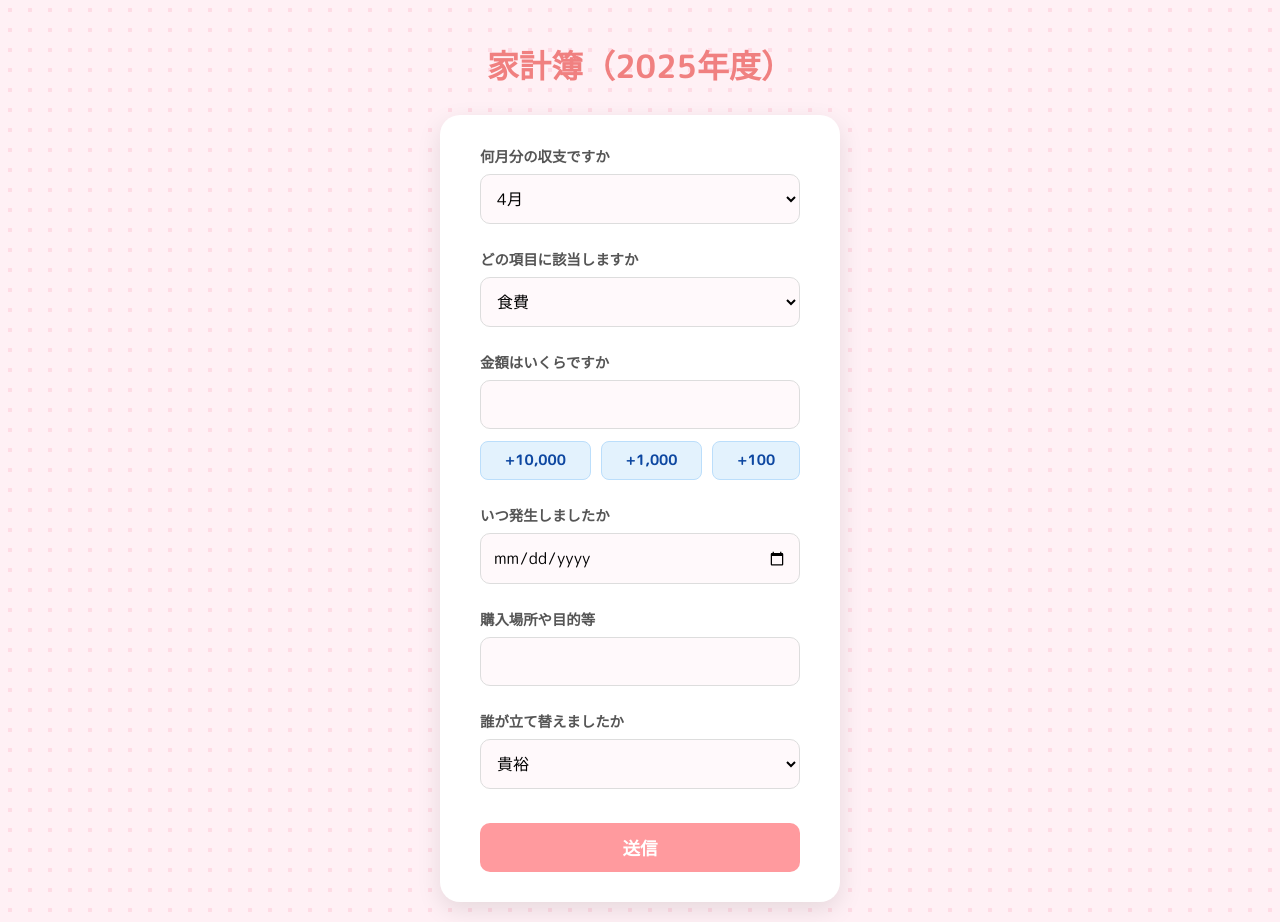
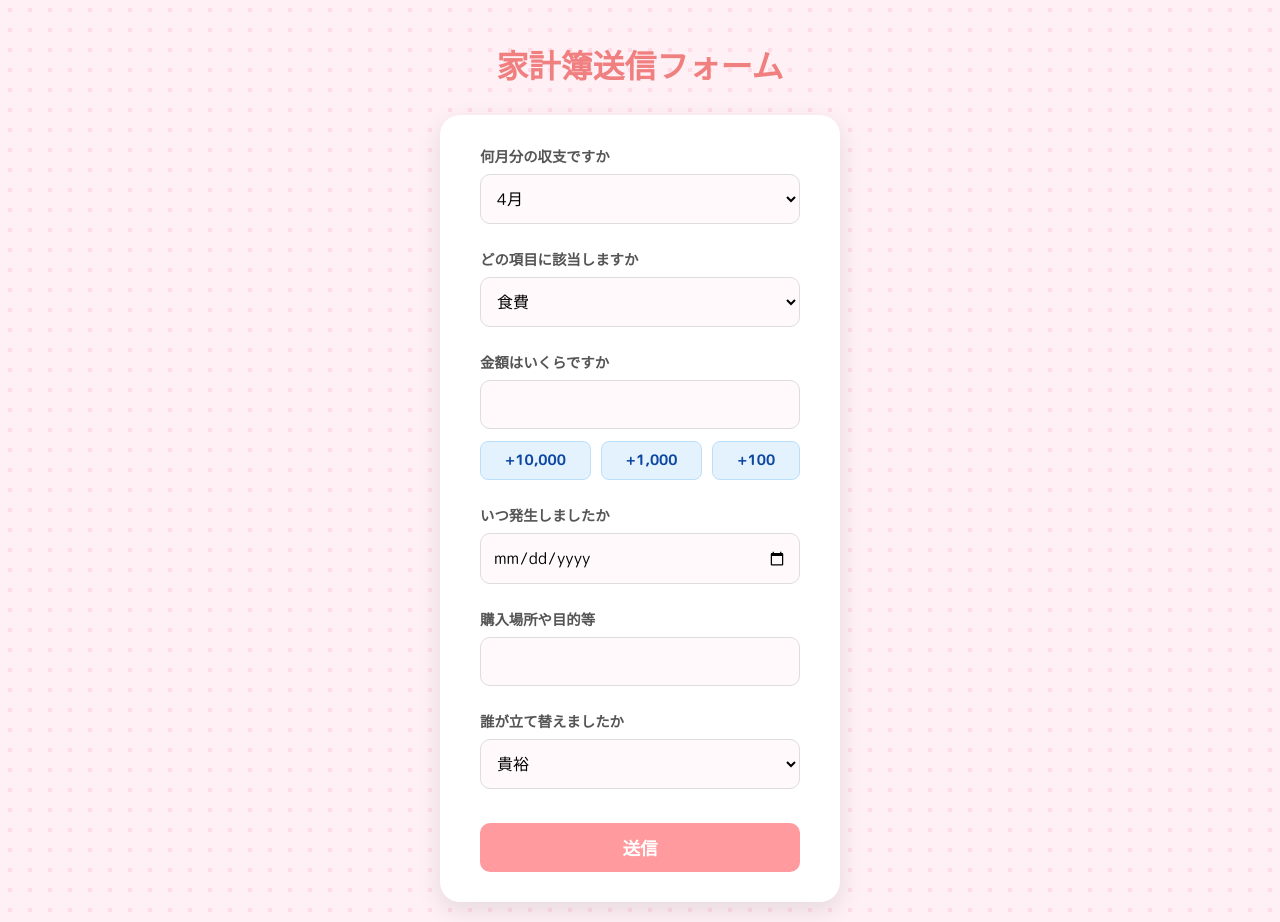
Before and after one commit to happychurros/kakeibo_2025, a plain HTML site: page index.html in a window 1280 px wide. Drawn offline with Linux system fonts and the light colour scheme.

Commit message:
index.html

```diff
--- a/index.html
+++ b/index.html
@@ -1,15 +1,14 @@
-
 <!DOCTYPE html>
 <html lang="ja">
 <head>
     <meta charset="UTF-8">
 
-    <title>家計簿（2025年度）</title>
+    <title>家計簿送信フォーム（2025年度）</title>
 
     <link rel="stylesheet" href="style.css">
 </head>
 <body>
-    <h1>家計簿（2025年度）</h1>
+    <h1>家計簿送信フォーム</h1>
 
     <form>
         <label for="month">何月分の収支ですか</label>
```
